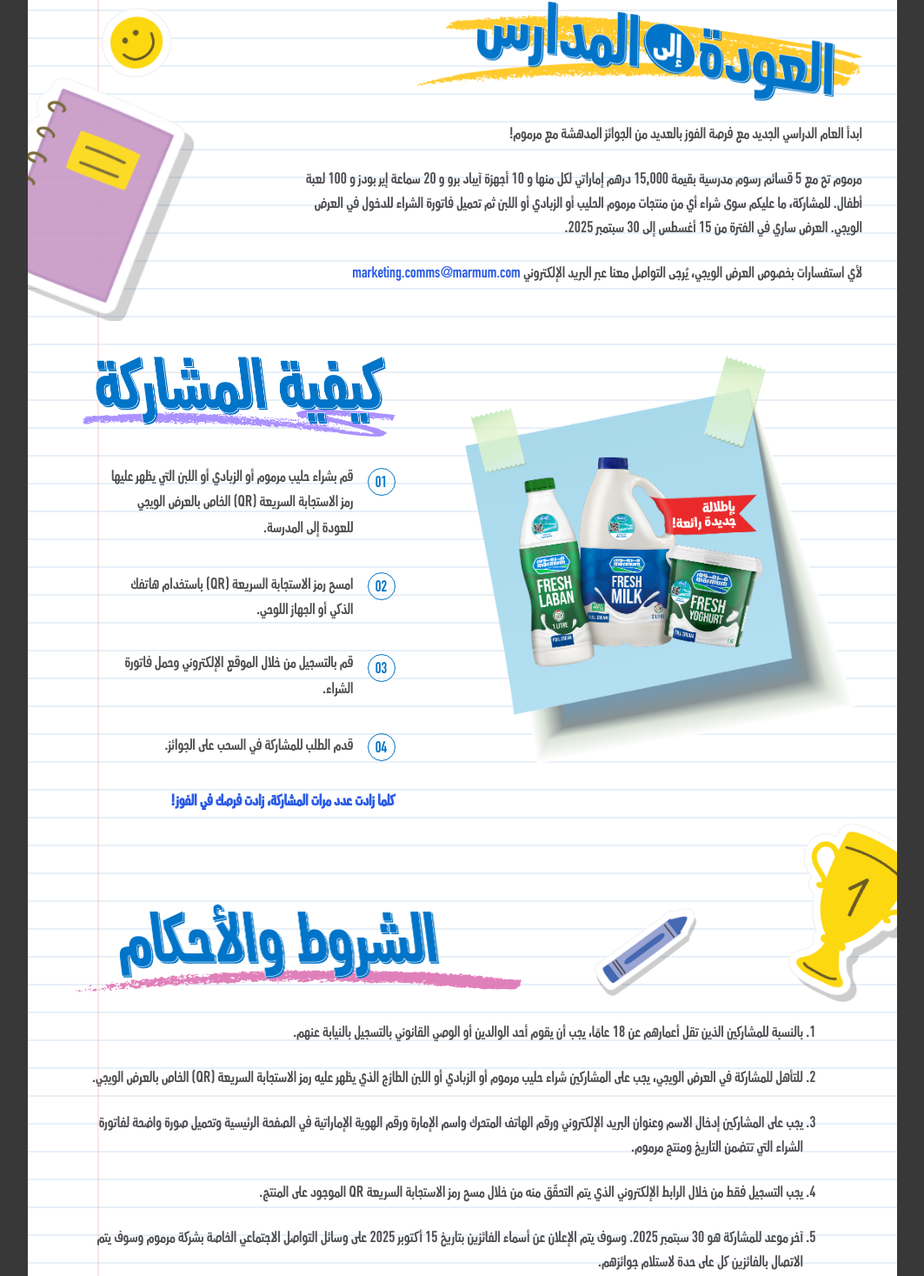
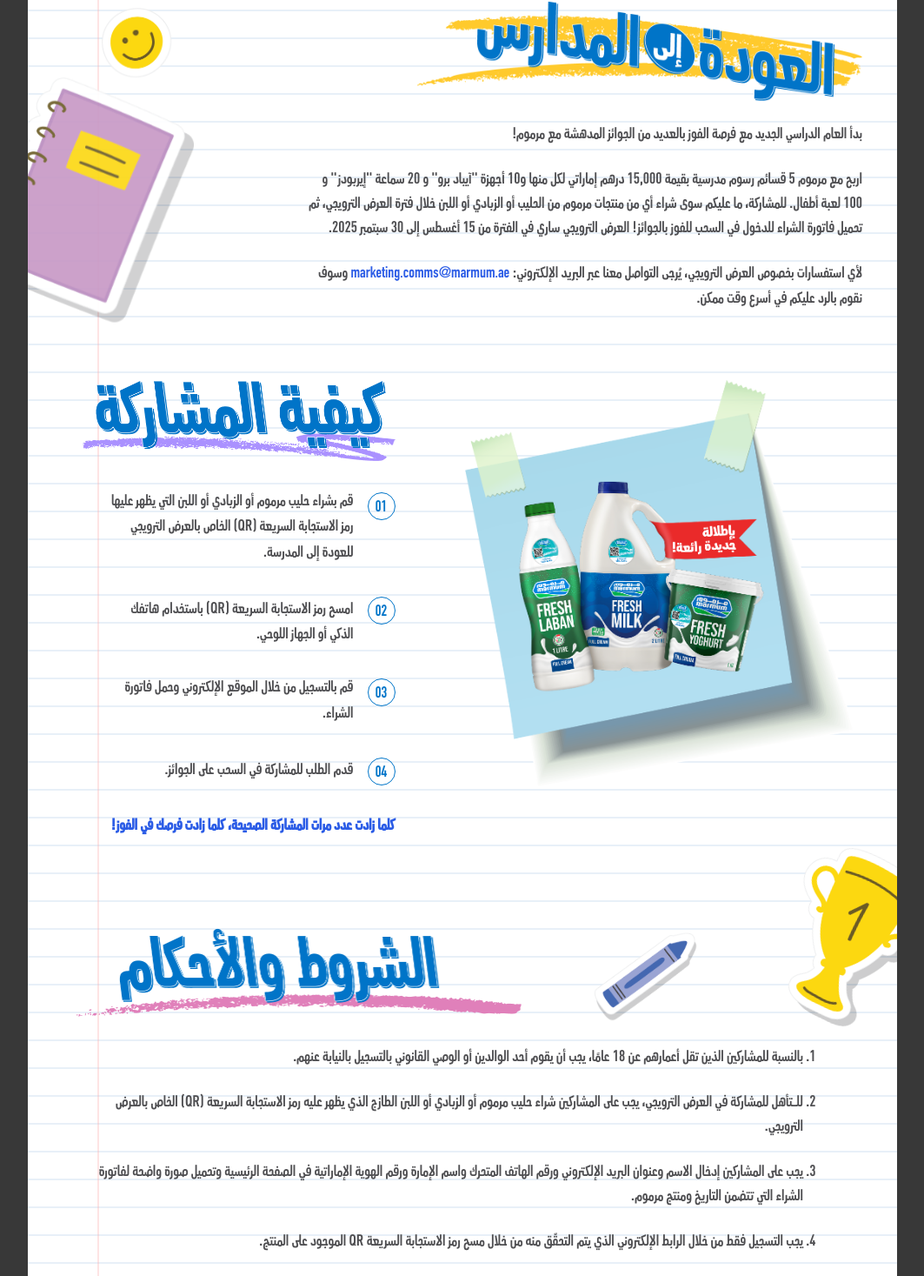
Before and after one commit to anotherITdude/marmumbts-2025, a Next.js app: page /ar in a window 1280 px wide. Shown: the part 1293-2760 px from the top of the page at 87% size, without its empty margins (108-1171 px from the left). Built offline with nearby package versions, Linux system fonts and the light colour scheme.

Commit message:
Fix: arabic text changes

```diff
--- a/components/BackToSchool.tsx
+++ b/components/BackToSchool.tsx
@@ -179,15 +179,8 @@
                     : "font-DINArabic-CondBold text-lg md:text-lg leading-relaxed"
                 }`}
                 dir={locale === "/" ? "ltr" : "rtl"}
-              >
-                {t.back_to_school_contact}{" "}
-                <a
-                  href="mailto:marketing.comms@marmum.com"
-                  className="text-[#2B5CE6] hover:underline font-bold break-all md:break-normal font-DINCondensed-Bold"
-                >
-                  marketing.comms@marmum.com
-                </a>
-              </p>
+                dangerouslySetInnerHTML={{ __html: t.back_to_school_contact }}
+              />
             </motion.div>
           </div>
         </div>
--- a/locales/ar.js
+++ b/locales/ar.js
@@ -41,11 +41,11 @@
   'step_2': '02',
   'step_3': '03',
   'step_4': '04',
-  'step_1_content': 'قم بشراء حليب مرموم أو الزبادي أو اللبن التي يظهر عليها رمز الاستجابة السريعة (QR) الخاص بالعرض الويجي للعودة إلى المدرسة.',
+  'step_1_content': 'قم بشراء حليب مرموم أو الزبادي أو اللبن التي يظهر عليها رمز الاستجابة السريعة (QR) الخاص بالعرض الترويجي للعودة إلى المدرسة.',
   'step_2_content': 'امسح رمز الاستجابة السريعة (QR) باستخدام هاتفك الذكي أو الجهاز اللوحي.',
   'step_3_content': 'قم بالتسجيل من خلال الموقع الإلكتروني وحمل فاتورة الشراء.',
   'step_4_content': 'قدم الطلب للمشاركة في السحب على الجوائز.',
-  'multiple_entries_text': 'كلما زادت عدد مرات المشاركة، زادت فرصك في الفوز!',
+  'multiple_entries_text': 'كلما زادت عدد مرات المشاركة الصحيحة، كلما زادت فرصك في الفوز!',
   'disclaimer': 'هذا العرض الترويجي ساري على منتجات مختارة من مزارع العين، والتي تشمل: الحليب الطازج أو الروب الطازج أو اللبن الطازج أو العصير الطازج أو الدجاج الطازج أو البيض الطازج. توجه إلى أحد المتاجر المختارة لشراء منتجات مزارع العين والمشاركة في العرض الترويجي!',
   // Register Section
   'registration': 'التسجيل',
@@ -73,19 +73,20 @@
   // Terms and conditions
   'terms_heading': '*الشروط والأحكام',
   'terms1': 'بالنسبة للمشاركين الذين تقل أعمارهم عن 18 عامًا، يجب أن يقوم أحد الوالدين أو الوصي القانوني بالتسجيل بالنيابة عنهم.',
-  'terms2': 'للتأهل للمشاركة في العرض الويجي، يجب على المشاركين شراء حليب مرموم أو الزبادي أو اللبن الطازج الذي يظهر عليه رمز الاستجابة السريعة (QR) الخاص بالعرض الويجي.',
+  'terms2': 'للـتأهل للمشاركة في العرض الترويجي، يجب على المشاركين شراء حليب مرموم أو الزبادي أو اللبن الطازج الذي يظهر عليه رمز الاستجابة السريعة (QR) الخاص بالعرض الترويجي.',
   'terms3': 'يجب على المشاركين إدخال الاسم وعنوان البريد الإلكتروني ورقم الهاتف المتحرك واسم الإمارة ورقم الهوية الإماراتية في الصفحة الرئيسية وتحميل صورة واضحة لفاتورة الشراء التي تتضمن التاريخ ومنتج مرموم.',
   'terms4': 'يجب التسجيل فقط من خلال الرابط الإلكتروني الذي يتم التحقّق منه من خلال مسح رمز الاستجابة السريعة QR الموجود على المنتج.',
-  'terms5': 'آخر موعد للمشاركة هو 30 سبتمبر 2025. وسوف يتم الإعلان عن أسماء الفائزين بتاريخ 15 أكتوبر 2025 على وسائل التواصل الاجتماعي الخاصة بشركة مرموم وسوف يتم الاتصال بالفائزين كل على حدة لاستلام جوائزهم.',
+  'terms5': 'آخر موعد للمشاركة هو 30 سبتمبر 2025. وسوف يتم الإعلان عن أسماء الفائزين بتاريخ 15 أكتوبر 2025 عبر وسائل التواصل الاجتماعي الخاصة بشركة مرموم وسوف يتم الاتصال بالفائزين كل على حدة لاستلام جوائزهم.',
   'terms6': 'يخضع اختيار الفائزين لتقدير إدارة شركة مرموم وحدها وتكون كافة القرارات نهائية ومُلزمة.',
   'copywrite': 'حقوق الطبع والنشر © آي إم جي عالم من المغامرات، 2024. جميع الحقوق محفوظة.',
   // Coming Soon
   'coming_soon': 'قريباً',
   'coming_soon_description': 'أفضل حملة للعودة للمدرسة ستنطلق قريباً. جوائز مذهلة للطلاب المميزين!',
   // Back to School 2025
-  'back_to_school_subtitle': 'ابدأ العام الدراسي الجديد مع فرصة الفوز بالعديد من الجوائز المدهشة مع مرموم!',
-  'back_to_school_main_text': 'مرموم تح مع 5 قسائم رسوم مدرسية بقيمة 15,000 درهم إماراتي لكل منها و 10 أجهزة آيباد برو و 20 سماعة إير بودز و 100 لعبة أطفال. للمشاركة، ما عليكم سوى شراء أي من منتجات مرموم الحليب أو الزبادي أو اللبن ثم تحميل فاتورة الشراء للدخول في العرض الويجي. العرض ساري في الفترة من 15 أغسطس إلى 30 سبتمبر 2025.',
-  'back_to_school_contact': 'لأي استفسارات بخصوص العرض الويجي، يُرجى التواصل معنا عبر البريد الإلكتروني',
+  'back_to_school_subtitle': 'بدأ العام الدراسي الجديد مع فرصة الفوز بالعديد من الجوائز المدهشة مع مرموم!',
+  'back_to_school_main_text': 'اربح مع مرموم 5 قسائم رسوم مدرسية بقيمة 15,000 درهم إماراتي لكل منها و10 أجهزة "آيباد برو" و 20 سماعة "إيربودز" و 100 لعبة أطفال. للمشاركة، ما عليكم سوى شراء أي من منتجات مرموم من الحليب أو الزبادي أو اللبن خلال فترة العرض الترويجي، ثم تحميل فاتورة الشراء للدخول في السحب للفوز بالجوائز! العرض الترويجي ساري في الفترة من 15 أغسطس إلى 30 سبتمبر 2025.',
+  'back_to_school_contact': 'لأي استفسارات بخصوص العرض الترويجي، يُرجى التواصل معنا عبر البريد الإلكتروني: <a href="mailto:marketing.comms@marmum.ae" class="text-[#2B5CE6] hover:underline font-bold break-all md:break-normal font-DINCondensed-Bold">marketing.comms@marmum.ae</a> وسوف نقوم بالرد عليكم في أسرع وقت ممكن.'
+
 };
 
 export default translations;
--- a/locales/en.js
+++ b/locales/en.js
@@ -85,6 +85,6 @@
   // Back to School 2025
   'back_to_school_subtitle': 'Kick off the school year with Marmum for a chance to win exciting prizes!',
   'back_to_school_main_text': 'We\'re giving away 5 school fee vouchers worth AED 15,000 each, 10 iPad Pros, 20 AirPods, and 100 Figure Packs. To enter, simply purchase any Marmum milk, yoghurt, or laban products during the promotion period, upload your receipt and you\'re in the draw to win! The offer is valid from 15 August to 30 September 2025.',
-  'back_to_school_contact': 'For any enquiries related to the promotion, please reach out to us at',
+  'back_to_school_contact': 'For any enquiries related to the promotion, please reach out to us at <a href="mailto:marketing.comms@marmum.com" class="text-[#2B5CE6] hover:underline font-bold break-all md:break-normal font-DINCondensed-Bold">marketing.comms@marmum.com</a> and we will get back to you.'
 };
 export default translations;
```
